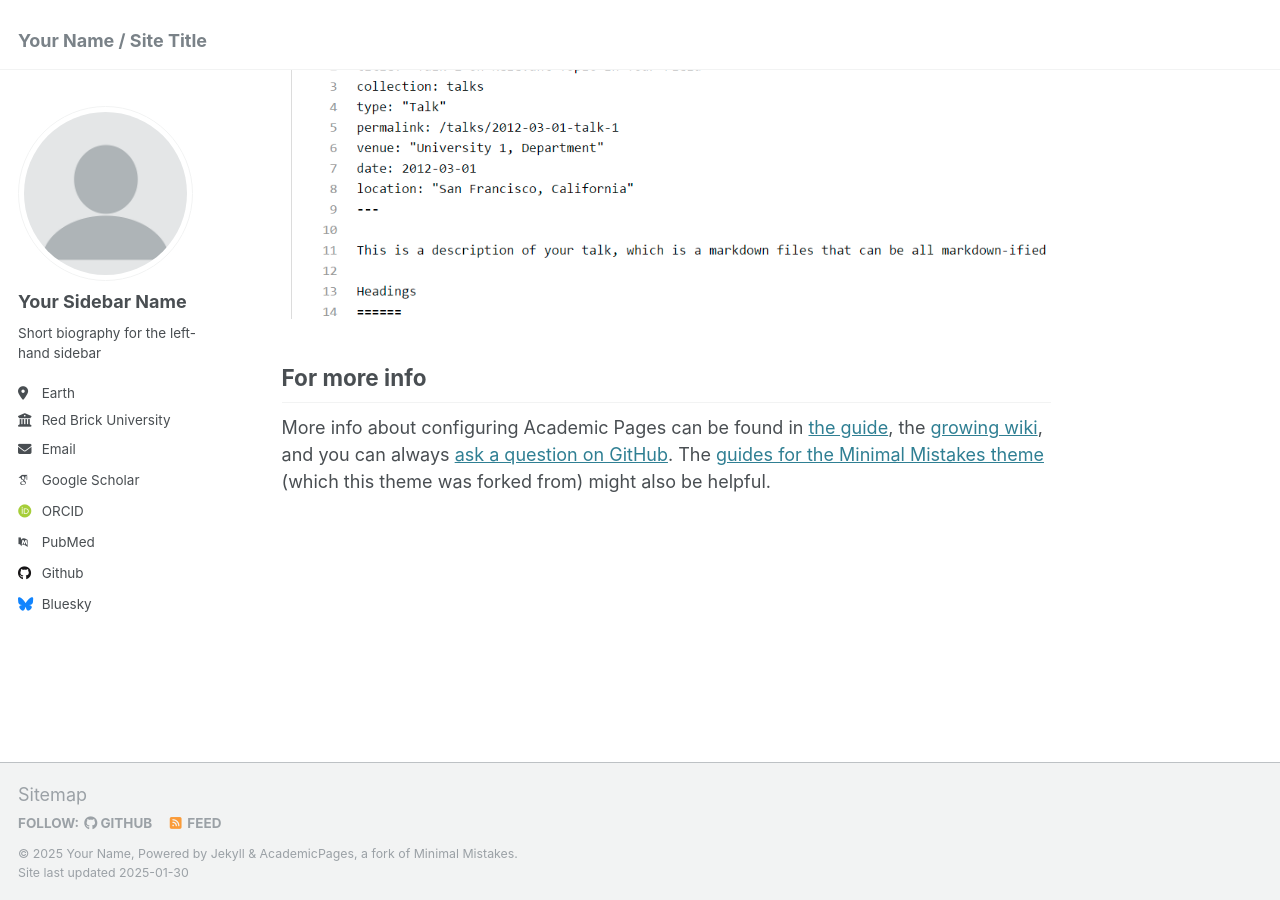
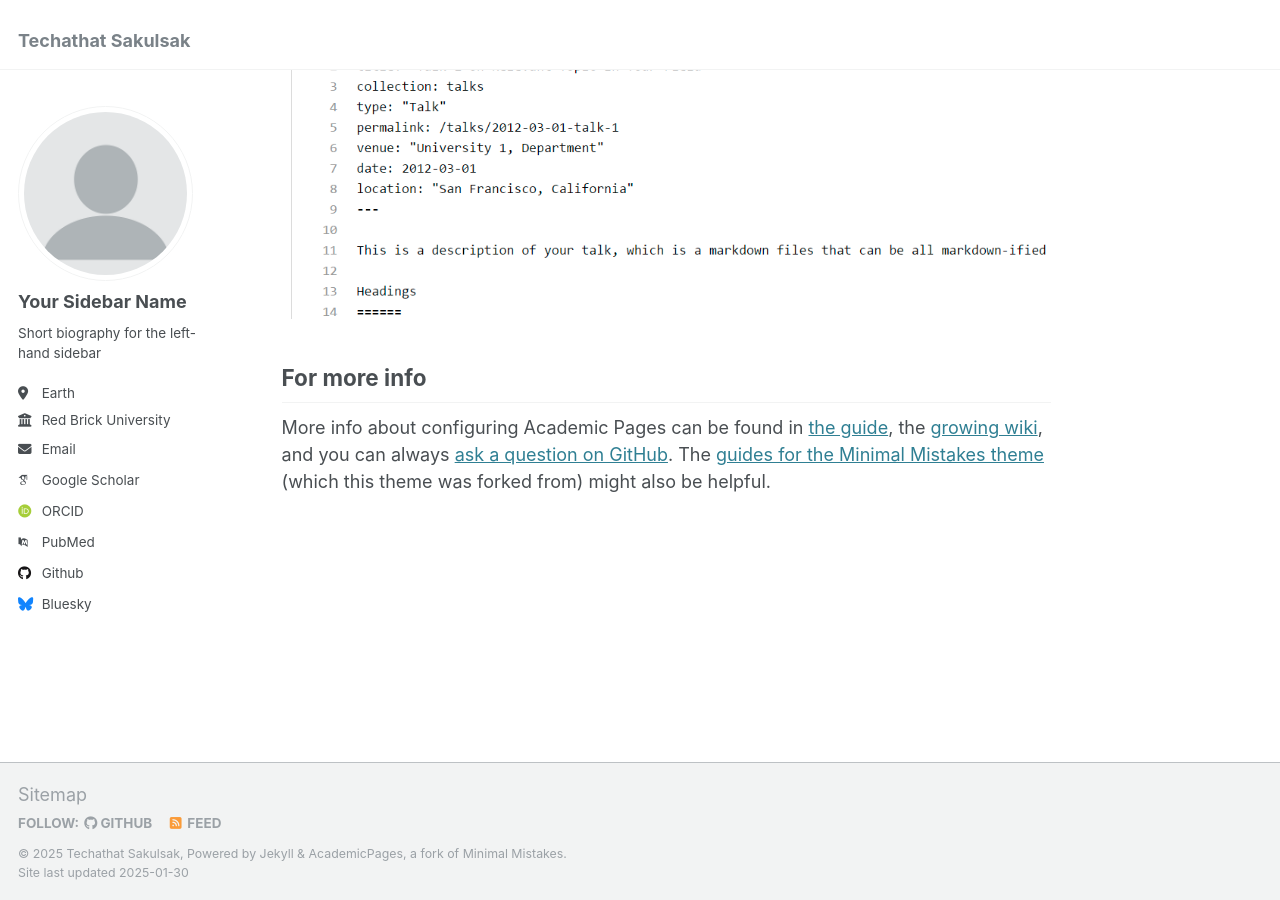
Before and after one commit to TechathatKMUTT/TechathatKMUTT.github.io, a Jekyll site: the page built from _pages/about.md, in a window 1280 px wide and 900 px high, scrolled down 2643 px. Built offline with Jekyll 4.4.1, drawn with Linux system fonts in a browser that asks for light colours; some web fonts are replaced.

Commit message:
name test

```diff
--- a/_config.yml
+++ b/_config.yml
@@ -8,9 +8,9 @@
 
 # Basic Site Settings
 locale                   : "en-US"
-title                    : "Your Name / Site Title"
+title                    : "Techathat Sakulsak"
 title_separator          : "-"
-name                     : &name "Your Name"
+name                     : &name "Techathat Sakulsak"
 description              : &description "personal description"
 url                      : https://academicpages.github.io # the base hostname & protocol for your site e.g. "https://[your GitHub username].github.io"
 baseurl                  : "" # the subpath of your site, e.g. "/blog"
```
